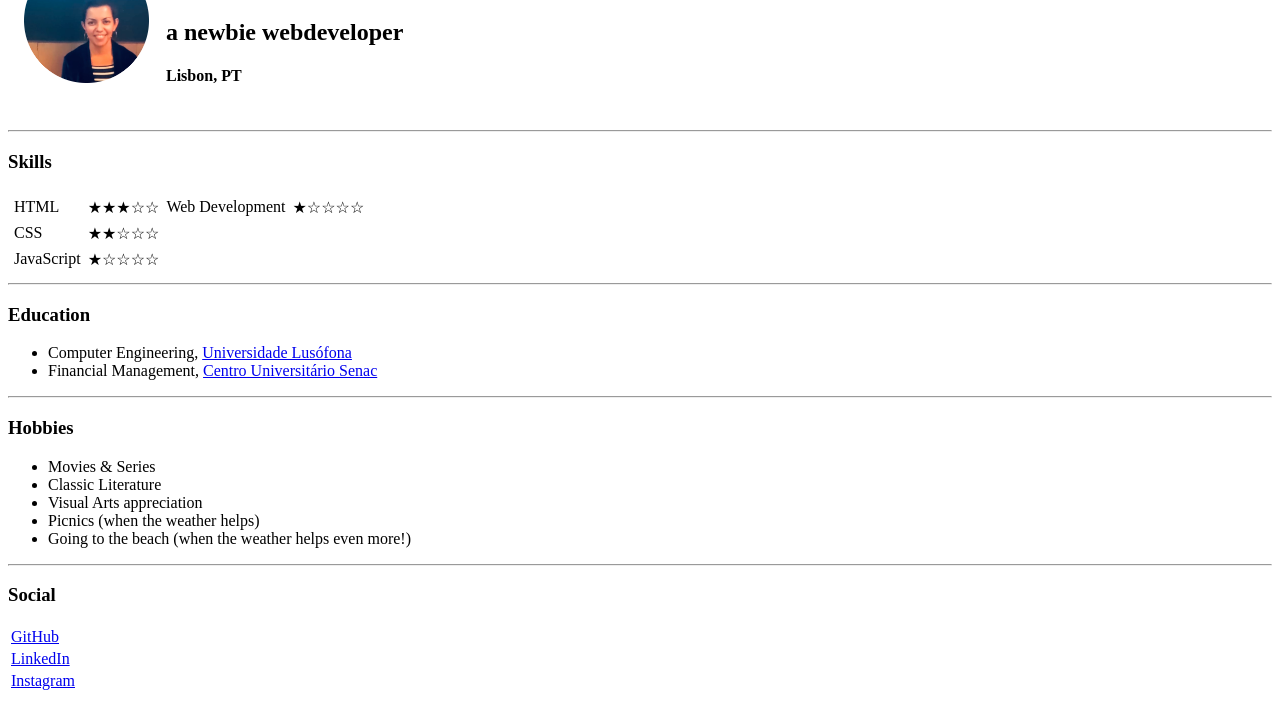
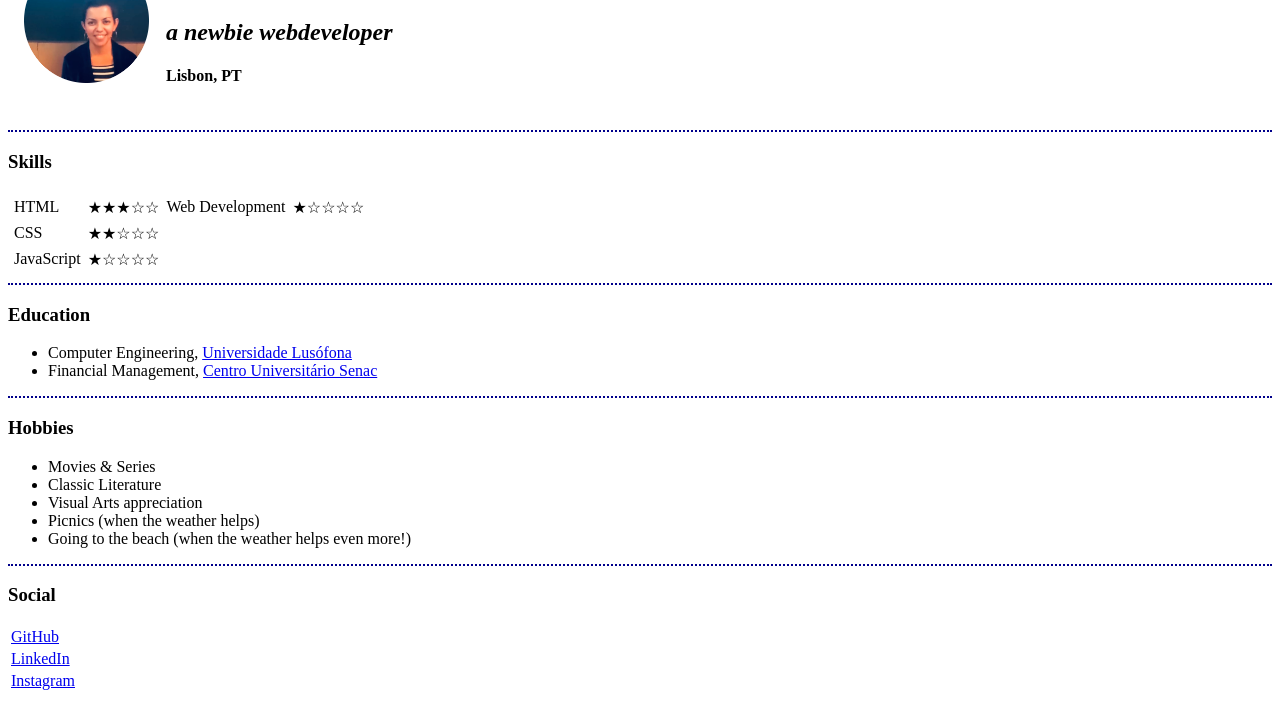
Before and after one commit to renatarss/cv, a plain HTML site: page index.html in a window 1280 px wide. Shown: the part 85-800 px from the top of the page. Drawn offline with Linux system fonts and the light colour scheme.

Commit message:
Add files via upload

```diff
--- a/index.html
+++ b/index.html
@@ -4,6 +4,17 @@
 <head>
   <meta charset="utf-8">
   <title>renatarss</title>
+  <style>
+    background {
+      color: lightgrey;
+    }
+    hr {
+      border-style: none;
+      border-top-style: dotted;
+      border-color: darkblue;
+      border-width: 2px;
+    }
+  </style>
 </head>
 
 <body>
@@ -14,7 +25,7 @@
       </td>
       <td>
         <h1>renatarss</h1>
-        <h2>a newbie webdeveloper</h2>
+        <h2><em>a newbie webdeveloper</em></h2>
         <h4>Lisbon, PT</h4>
       </td>
     </tr>
```
